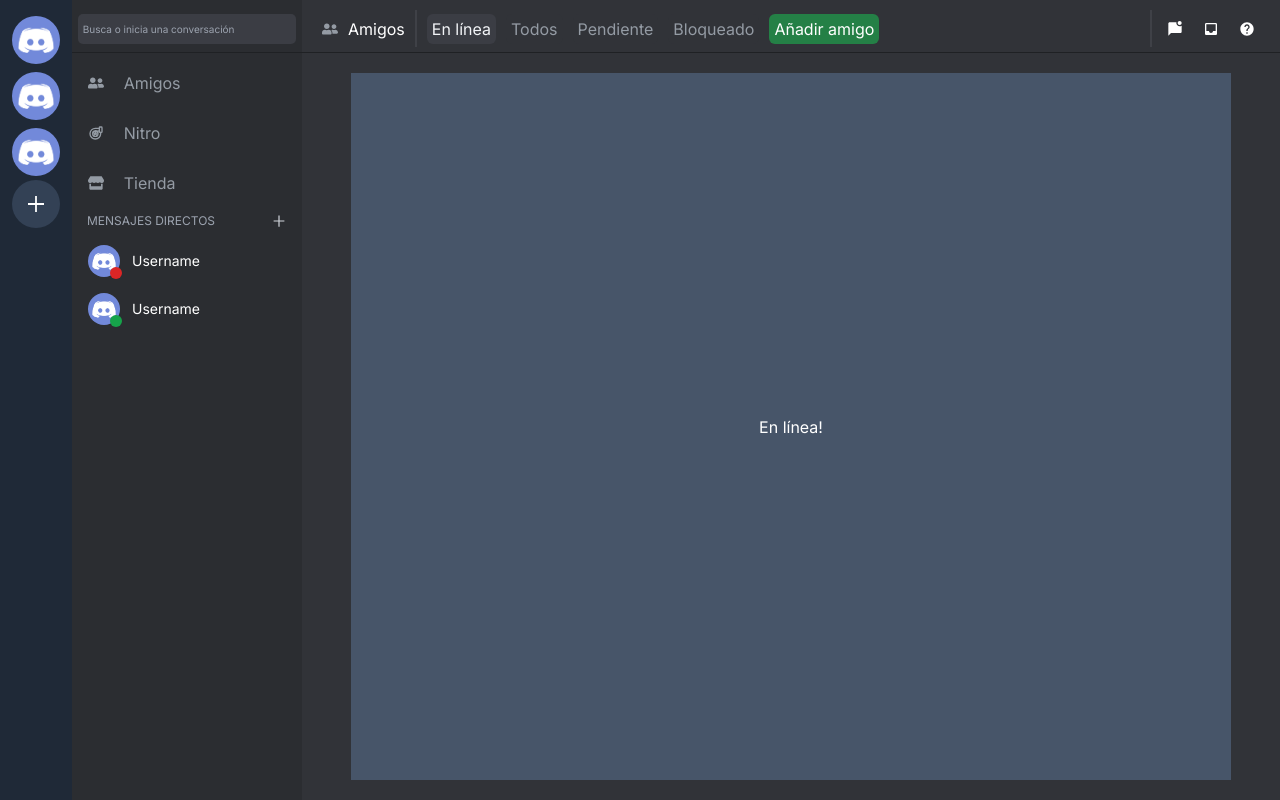
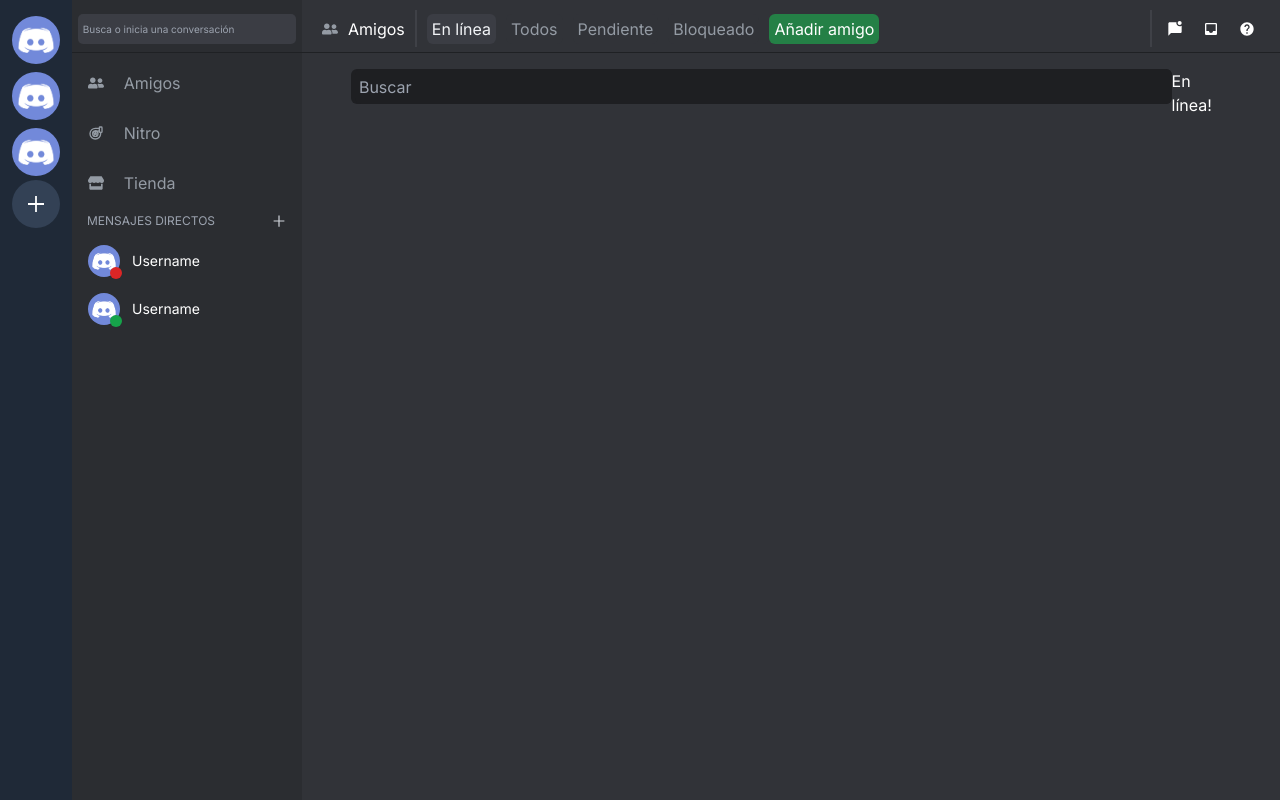
Before and after one commit to Lucho375/discord-clone, a Next.js app: page /friends in a window 1280 px wide. Built offline with nearby package versions, Linux system fonts and the light colour scheme.

Commit message:
Creating the Input react component

```diff
--- a/app/(sharedLayout)/friends/screens/online/onlineScreen.tsx
+++ b/app/(sharedLayout)/friends/screens/online/onlineScreen.tsx
@@ -1,9 +1,11 @@
+import Input from "@/app/ui/Input"
 
 
 export default function OnlineScreen(){
 
     return(
-        <div className="w-[90%] h-[90%] bg-slate-600 flex justify-center items-center border-white m-5">
+        <div className="w-[90%] h-[90%] flex justify-start items-start pt-4">
+            <Input className={["w-[100%]","h-[35px]","bg-[#1e1f22]","focus: border-none","rounded-md","pl-1"]}/>
         <h1>En línea!</h1>
       </div>
     )
--- /dev/null
+++ b/app/ui/Input.tsx
@@ -0,0 +1,37 @@
+import { ReactElement,FunctionComponent } from "react"
+
+interface IInputProps{
+    type?:string,
+    placeHolder?: string ,
+    id?:string,
+    className?:string[],
+    icon?: ReactElement,
+    width?:string,
+    height?: string
+
+}
+const defaultContainerStyle=[
+    "w-[200px]",
+    "h-[35px]",
+    "bg-[#1e1f22]",
+    "focus: border-none",
+]
+const defaultInputStyle=[
+    "w-[200px]",
+    "h-[100%]",
+    "bg-[#1e1f22]",
+    "focus: border-none",
+]
+
+const Input:FunctionComponent<IInputProps>= ({placeHolder="Buscar",className=[...defaultContainerStyle],icon,type="text",id})=>{
+
+
+
+    return (
+        <div className={className.join(" ")}>
+            <input className={className.join(" ")} type={type} id={id} placeholder={placeHolder}>{icon}</input>
+        </div>
+    )
+}
+
+export default Input;
```
